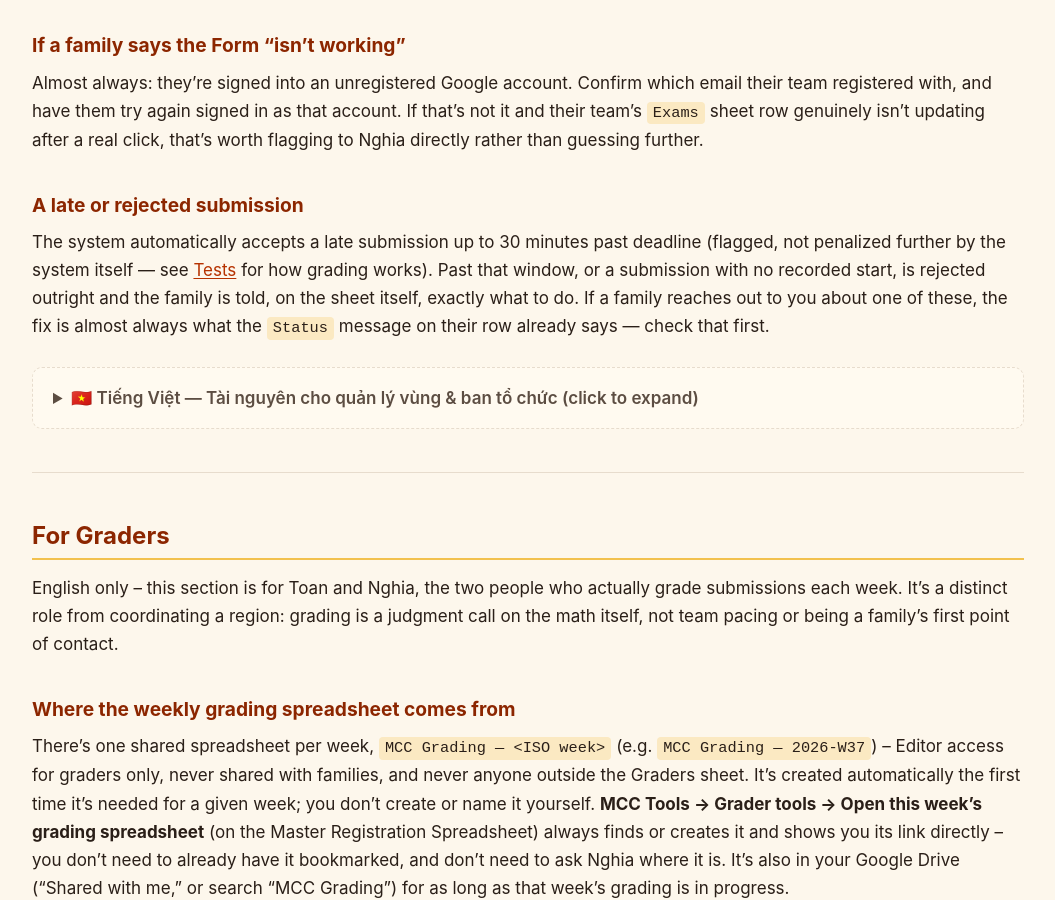
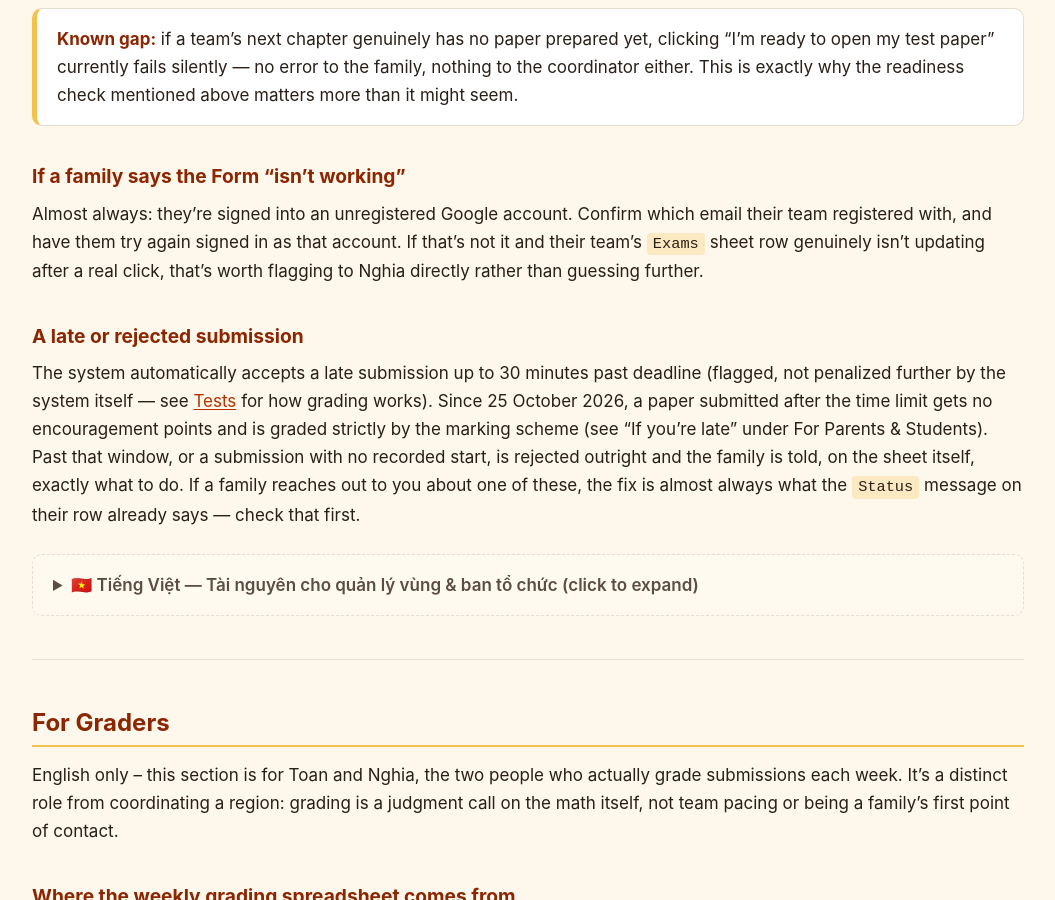
Before and after one commit to nghia71/nghia71.github.io, a Jekyll site: the page built from current-standings.md, in a window 1280 px wide and 900 px high, scrolled down 19932 px. Shown: the whole window, without its empty margins (112-1167 px from the left). Built offline with Jekyll 4.4.1, drawn with Linux system fonts in a browser that asks for light colours; some of the changed text lies outside the part shown.

Commit message:
Late submissions: no encouragement points, strict grading (EN/VN)

```diff
--- a/current-standings.md
+++ b/current-standings.md
@@ -419,6 +419,8 @@
 
 Submitting after your deadline is still accepted, automatically, up to **30 minutes** past it — you'll just be marked as late by however many minutes. **Past 30 minutes, a submission is not accepted automatically.** This isn't a judgment call the system makes about your work; it's a hard line so that the record of who submitted what, and when, stays honest. If this happens to you, contact your regional coordinator — don't just keep trying to resubmit through the Form.
 
+**How a late paper is graded** (from 25 October 2026): a paper submitted within your time (the 10 minutes to open the paper plus your level's test time: 90, 120, 150 or 180 minutes) is graded by the published grading guide, and Mr. Nghia may still add 1 or 2 encouragement points where it helps. A paper submitted after that, during the 30-minute grace window, gets no encouragement points: it is graded strictly by the marking scheme. There is no other penalty for being late.
+
 ### If you submit without ever clicking "open my test paper"
 
 This is rejected too, for the same honesty-of-the-record reason — the system has no starting point to measure your time from. Nothing is lost (Google keeps your uploaded file regardless), but you'll need to actually click **"I'm ready to open my test paper"** first, then submit again.
@@ -495,6 +497,8 @@
 ### Nếu nộp trễ
 
 Nộp sau hạn vẫn được tự động chấp nhận, trong vòng **30 phút** sau hạn — chỉ bị ghi nhận trễ bao nhiêu phút. **Quá 30 phút, bài nộp sẽ không còn được tự động chấp nhận.** Đây không phải là hệ thống đang đánh giá bài làm của các em; đây chỉ là một mốc cố định để đảm bảo hồ sơ nộp bài — ai nộp, nộp gì, lúc nào — luôn chính xác. Nếu rơi vào trường hợp này, hãy liên hệ quản lý vùng — không nên cứ thử nộp lại qua Form.
+
+**Bài nộp trễ được chấm thế nào** (từ 25/10/2026): bài nộp trong giờ (10 phút mở đề + thời gian thi chính thức 90, 120, 150 hoặc 180 phút) được chấm theo tài liệu hướng dẫn chấm đã công khai, và khi cần, Thầy Nghĩa vẫn có thể cân nhắc cộng thêm 1–2 điểm động viên. Bài nộp ngoài giờ (trong 30 phút gia hạn) sẽ không có khoản điểm động viên này: bài được chấm chặt đúng theo barem. Ngoài ra không có hình phạt nào khác cho việc nộp trễ.
 
 ### Nếu nộp bài mà chưa từng bấm "mở đề thi"
 
@@ -740,7 +744,7 @@
 
 ### A late or rejected submission
 
-The system automatically accepts a late submission up to 30 minutes past deadline (flagged, not penalized further by the system itself — see [Tests](./tests.md) for how grading works). Past that window, or a submission with no recorded start, is rejected outright and the family is told, on the sheet itself, exactly what to do. If a family reaches out to you about one of these, the fix is almost always what the `Status` message on their row already says — check that first.
+The system automatically accepts a late submission up to 30 minutes past deadline (flagged, not penalized further by the system itself — see [Tests](./tests.md) for how grading works). Since 25 October 2026, a paper submitted after the time limit gets no encouragement points and is graded strictly by the marking scheme (see "If you're late" under For Parents & Students). Past that window, or a submission with no recorded start, is rejected outright and the family is told, on the sheet itself, exactly what to do. If a family reaches out to you about one of these, the fix is almost always what the `Status` message on their row already says — check that first.
 
 <details class="vn" markdown="1">
 <summary>🇻🇳 Tiếng Việt — Tài nguyên cho quản lý vùng & ban tổ chức (click to expand)</summary>
@@ -835,7 +839,7 @@
 
 ### Bài nộp trễ hoặc bị từ chối
 
-Hệ thống tự động chấp nhận bài nộp trễ trong vòng 30 phút sau hạn (được ghi nhận là trễ, không bị hệ thống tự trừ điểm thêm — xem [Tests](./tests.md) về cách chấm điểm). Quá thời hạn đó, hoặc một bài nộp mà không có ghi nhận đã bắt đầu làm bài, sẽ bị từ chối ngay và gia đình được thông báo ngay trên bảng cần làm gì tiếp theo. Nếu một gia đình liên hệ về việc này, cách xử lý hầu như luôn đúng như thông báo `Status` trên dòng của họ đã nêu — kiểm tra đó trước.
+Hệ thống tự động chấp nhận bài nộp trễ trong vòng 30 phút sau hạn (được ghi nhận là trễ, không bị hệ thống tự trừ điểm thêm — xem [Tests](./tests.md) về cách chấm điểm). Từ 25/10/2026, bài nộp ngoài giờ không có điểm động viên và được chấm chặt đúng theo barem (xem mục nộp trễ trong phần dành cho phụ huynh và học sinh). Quá thời hạn đó, hoặc một bài nộp mà không có ghi nhận đã bắt đầu làm bài, sẽ bị từ chối ngay và gia đình được thông báo ngay trên bảng cần làm gì tiếp theo. Nếu một gia đình liên hệ về việc này, cách xử lý hầu như luôn đúng như thông báo `Status` trên dòng của họ đã nêu — kiểm tra đó trước.
 
 </details>
 
```
